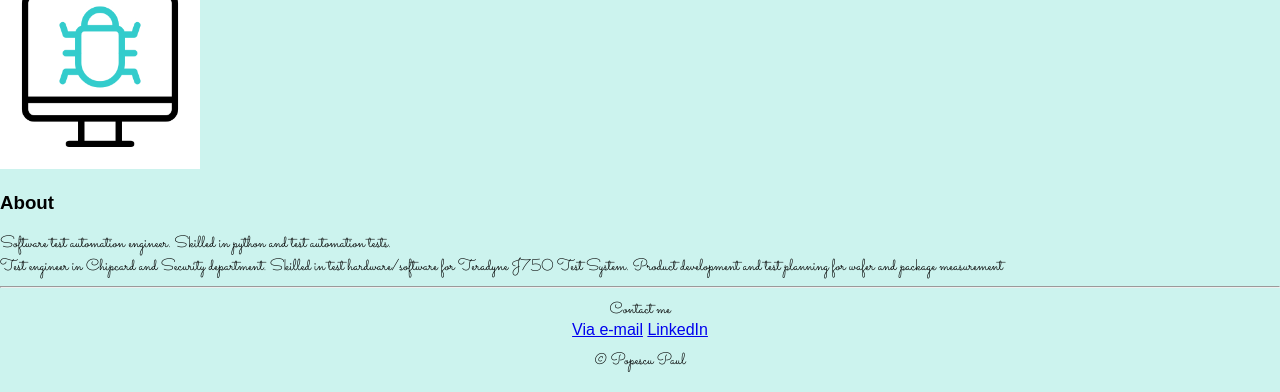
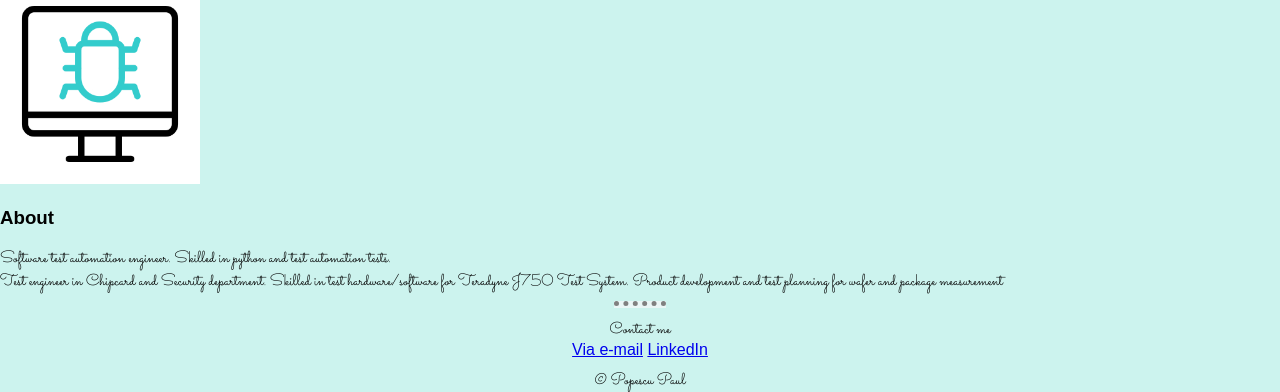
Before and after one commit to lucapope/cv, a plain HTML site: page index.html in a window 1280 px wide. Shown: the part 727-1119 px from the top of the page. Drawn offline with Linux system fonts and the light colour scheme.

Commit message:
Update styles.css

```diff
--- a/css/styles.css
+++ b/css/styles.css
@@ -5,6 +5,14 @@
             font-family: arial;
 
         }
+hr{
+    background-color: #EAF6F6;
+    border-style: dotted none none none;
+    border-width: 5px;
+    border-color: gray;
+    height: 2px;
+    width: 4%;
+}
         h1,p {
         font-family: Lucida Calligraphy,Sacramento, arial;
         margin:10px auto 0 auto;
```
